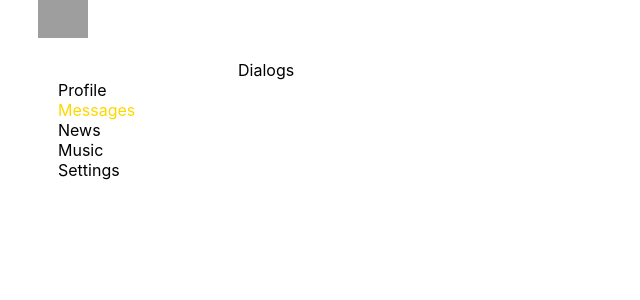
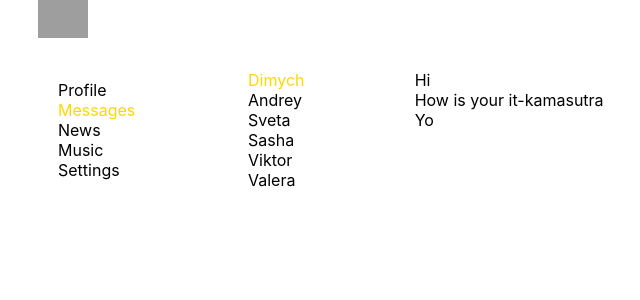
Before and after one commit to SirRedrick/marvel, a React (Create React App) app: page /dialogs in a window 1280 px wide. Shown: the top 300 px of the page, without its empty margins (2-642 px from the left). Built offline with nearby package versions, Linux system fonts and the light colour scheme; grey boxes are pictures that could not be loaded.

Commit message:
lesson 21

```diff
--- a/src/components/Dialogs/Dialogs.js
+++ b/src/components/Dialogs/Dialogs.js
@@ -2,5 +2,21 @@
 import styles from './Dialogs.module.css';
 
 export default function Dialogs(props) {
-	return <div>Dialogs</div>;
+	return (
+		<div className={styles.dialogs}>
+			<div className={styles.dialogsItems}>
+				<div className={styles.dialog + ' ' + styles.active}>Dimych</div>
+				<div className={styles.dialog}>Andrey</div>
+				<div className={styles.dialog}>Sveta</div>
+				<div className={styles.dialog}>Sasha</div>
+				<div className={styles.dialog}>Viktor</div>
+				<div className={styles.dialog}>Valera</div>
+			</div>
+			<div className={styles.messages}>
+				<div className={styles.message}>Hi</div>
+				<div className={styles.message}>How is your it-kamasutra</div>
+				<div className={styles.message}>Yo</div>
+			</div>
+		</div>
+	);
 }
--- a/src/components/Dialogs/Dialogs.module.css
+++ b/src/components/Dialogs/Dialogs.module.css
@@ -0,0 +1,22 @@
+.dialogs {
+	display: grid;
+	grid-template-columns: 2fr 10fr;
+}
+
+.dialogsItems {
+	padding: 10px;
+}
+
+.dialog {
+}
+
+.active {
+	color: gold;
+}
+
+.messages {
+	padding: 10px;
+}
+
+.message {
+}
```
